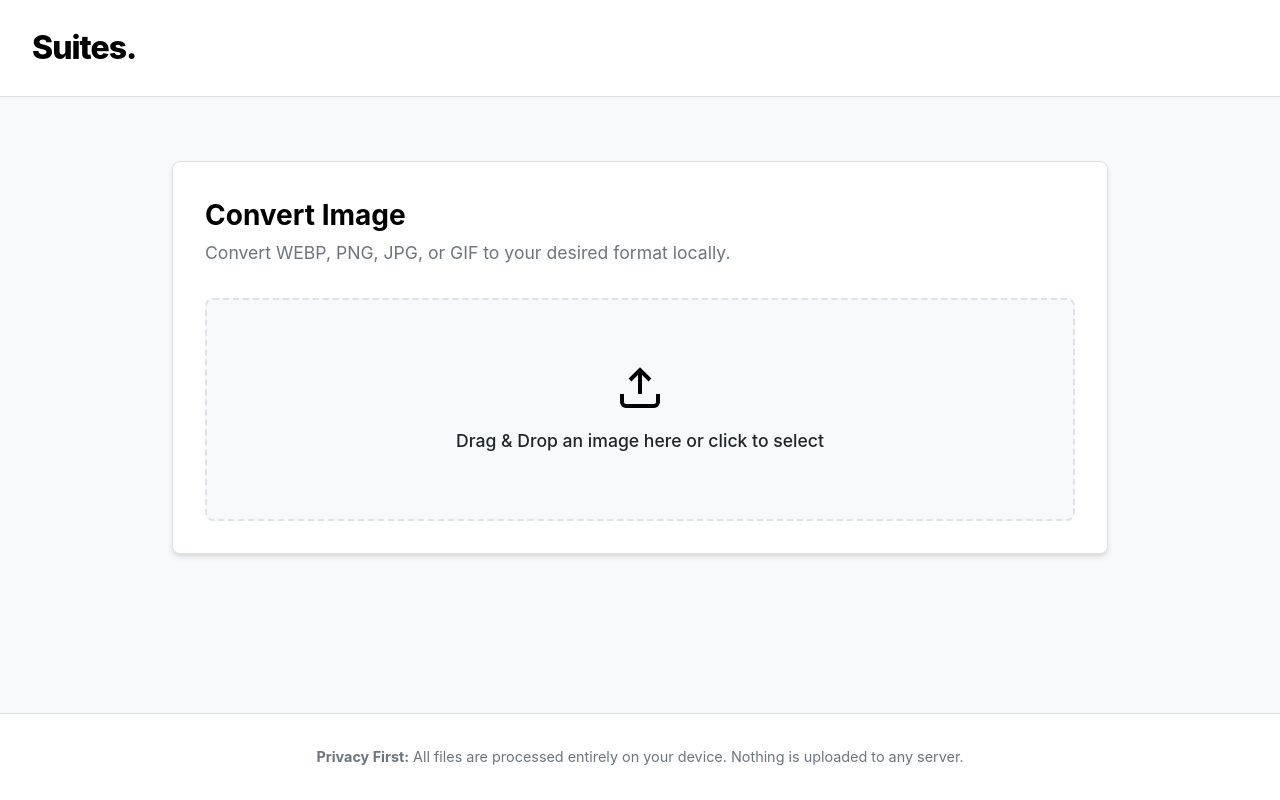
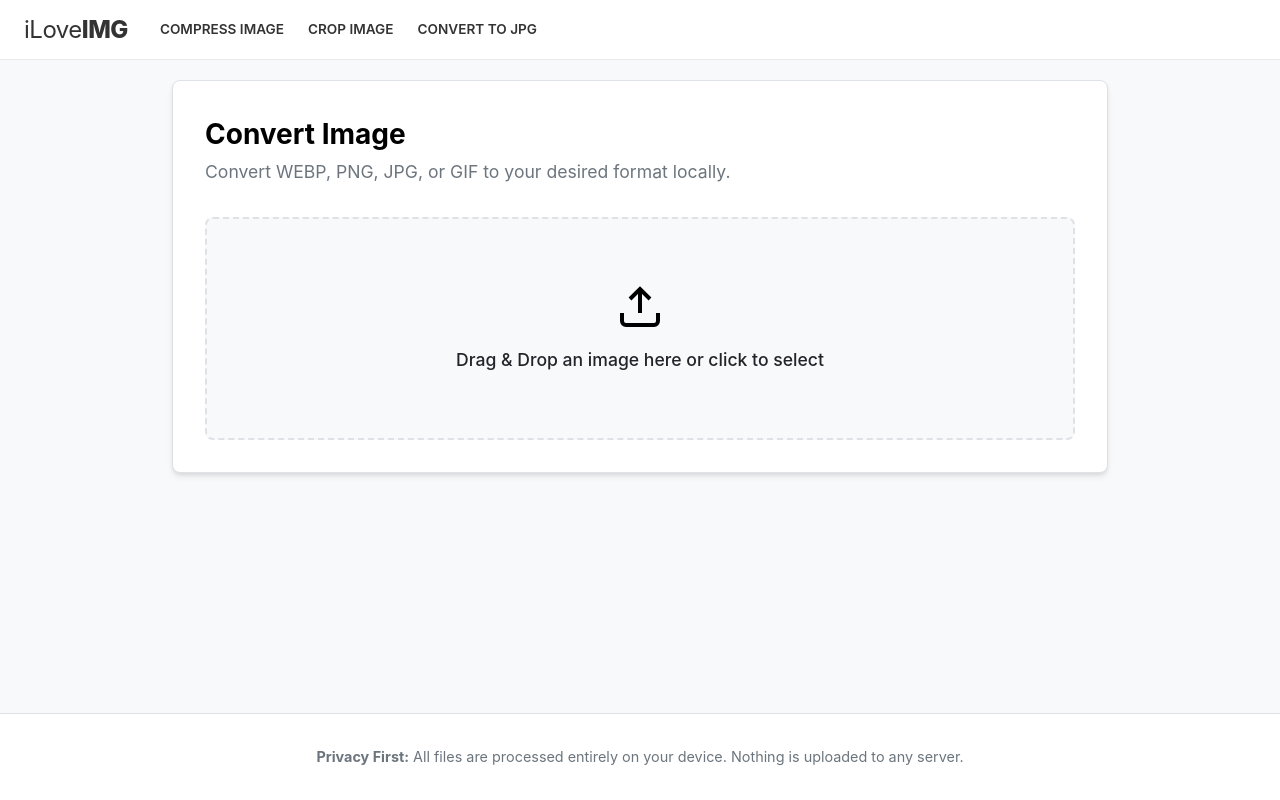
Before and after one commit to HarshSalunkhe2005/Suites, a React (Vite) app: page /convert in a window 1280 px wide. Built offline with nearby package versions, Linux system fonts and the light colour scheme.

Commit message:
update header to match iloveimg styles

```diff
--- a/src/App.css
+++ b/src/App.css
@@ -5,30 +5,55 @@
 }
 
 .header {
-  background-color: var(--surface);
-  border-bottom: 1px solid var(--border);
-  padding: 1.5rem 0;
-  box-shadow: 0 2px 4px rgba(0,0,0,0.02);
+  background-color: #fff;
+  height: 60px;
+  position: fixed;
+  top: 0;
+  left: 0;
+  right: 0;
+  border-bottom: 1px solid #eaeaea;
+  z-index: 100;
+  display: flex;
 }
 
 .header-content {
   display: flex;
-  justify-content: space-between;
   align-items: center;
-  padding: 0 2rem;
+  padding: 0 1.5rem;
+  width: 100%;
 }
 
 .logo-section {
   display: flex;
   align-items: center;
-  gap: 1rem;
+  margin-right: 2rem;
 }
 
 .logo {
+  font-size: 1.5rem;
+  font-weight: 800;
+  margin: 0;
+  color: #333;
+  letter-spacing: -0.5px;
+}
+
+.main-nav {
+  display: flex;
+  gap: 1.5rem;
+  align-items: center;
+}
+
+.nav-link {
+  text-decoration: none;
+  color: #333;
+  font-weight: 600;
+  font-size: 0.85rem;
+  text-transform: uppercase;
+  transition: color 0.2s;
+}
+
+.nav-link:hover {
   color: var(--primary);
-  font-size: 2rem;
-  font-weight: 800;
-  letter-spacing: -1px;
 }
 
 .badge {
@@ -43,7 +68,7 @@
 
 .main-content {
   flex-grow: 1;
-  padding-top: 4rem;
+  padding-top: 80px; /* Accounts for fixed 60px header + 20px space */
   padding-bottom: 4rem;
 }
 
--- a/src/App.jsx
+++ b/src/App.jsx
@@ -11,8 +11,16 @@ function App() {
       <header className="header">
         <div className="header-content">
           <Link to="/" className="logo-section" style={{textDecoration: 'none'}}>
-            <h1 className="logo">Suites.</h1>
+            <h1 className="logo"><span style={{fontWeight: 400}}>iLove</span>IMG</h1>
           </Link>
+          <nav className="main-nav">
+            <Link to="/compress" className="nav-link">Compress IMAGE</Link>
+            <Link to="/crop" className="nav-link">Crop IMAGE</Link>
+            <Link to="/convert" className="nav-link">Convert to JPG</Link>
+            {/* PDF links will be uncommented once built */}
+            {/* <Link to="/img-to-pdf" className="nav-link">IMG to PDF</Link> */}
+            {/* <Link to="/pdf-to-img" className="nav-link">PDF to IMG</Link> */}
+          </nav>
         </div>
       </header>
 
--- a/src/components/ImageConverter.jsx
+++ b/src/components/ImageConverter.jsx
@@ -44,7 +44,10 @@ export default function ImageConverter() {
       await new Promise(resolve => setTimeout(resolve, 100)); // UI update delay
       const img = await readImageFile(file);
       // use scale 1 to keep original dimensions, convert format
-      const dataUrl = resizeImage(img, 1, targetFormat, quality);
+      // Map format string to correct mime type for canvas
+      const mimeType = targetFormat === 'jpg' ? 'jpeg' : targetFormat;
+      const dataUrl = resizeImage(img, 1, mimeType, quality);
+
       downloadDataUrl(dataUrl, `suites-converted-${file.name.split('.')[0]}.${targetFormat}`);
     } catch (err) {
       console.error(err);
@@ -88,13 +91,14 @@ export default function ImageConverter() {
             <div className="control-group">
               <label>Convert To:</label>
               <select className="dropdown" value={targetFormat} onChange={(e) => setTargetFormat(e.target.value)}>
-                <option value="jpeg">JPG</option>
+                <option value="jpg">JPG</option>
+                <option value="jpeg">JPEG</option>
                 <option value="png">PNG</option>
                 <option value="webp">WEBP</option>
               </select>
             </div>
 
-            {(targetFormat === 'jpeg' || targetFormat === 'webp') && (
+            {(targetFormat === 'jpg' || targetFormat === 'jpeg' || targetFormat === 'webp') && (
               <div className="control-group">
                 <label>Quality:</label>
                 <select className="dropdown" value={quality} onChange={(e) => setQuality(parseFloat(e.target.value))}>
```
